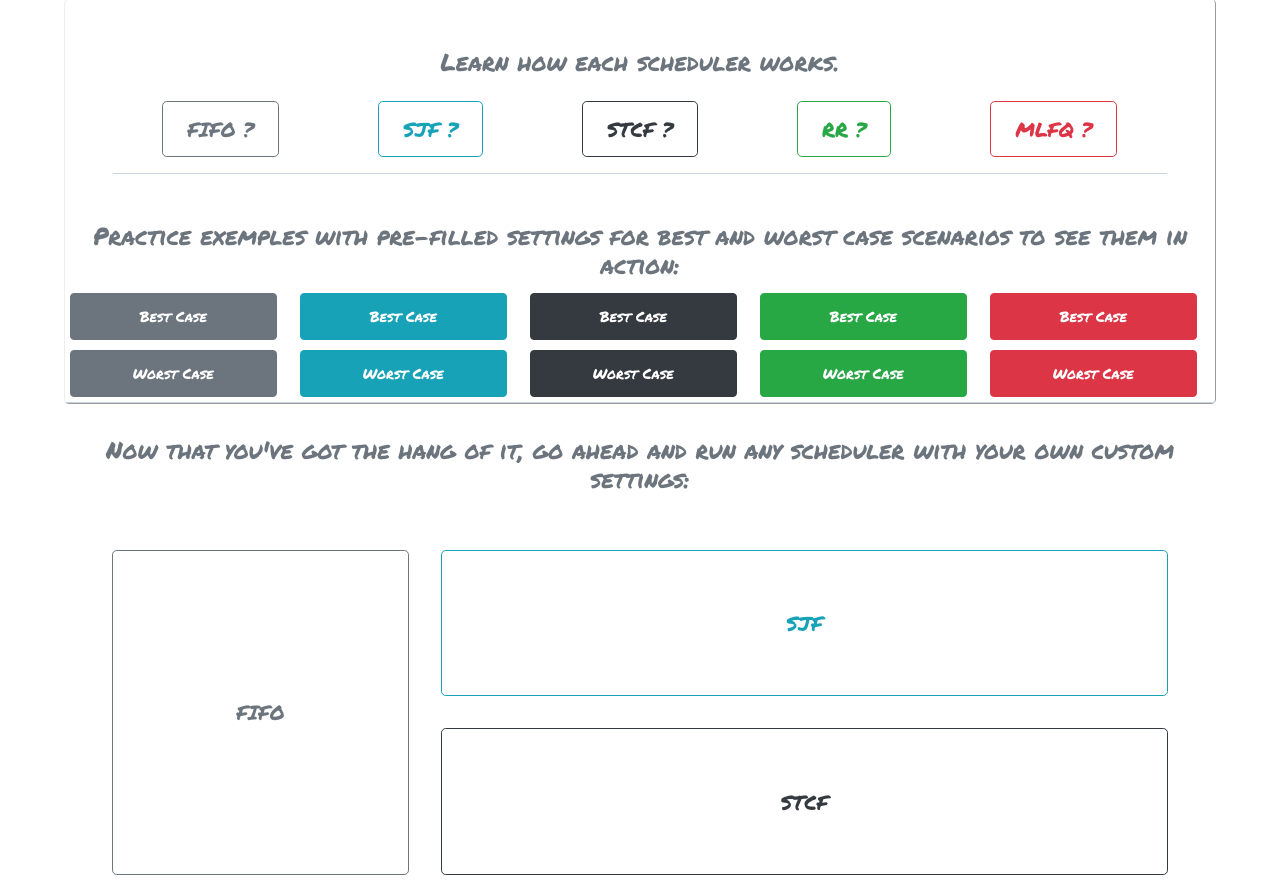
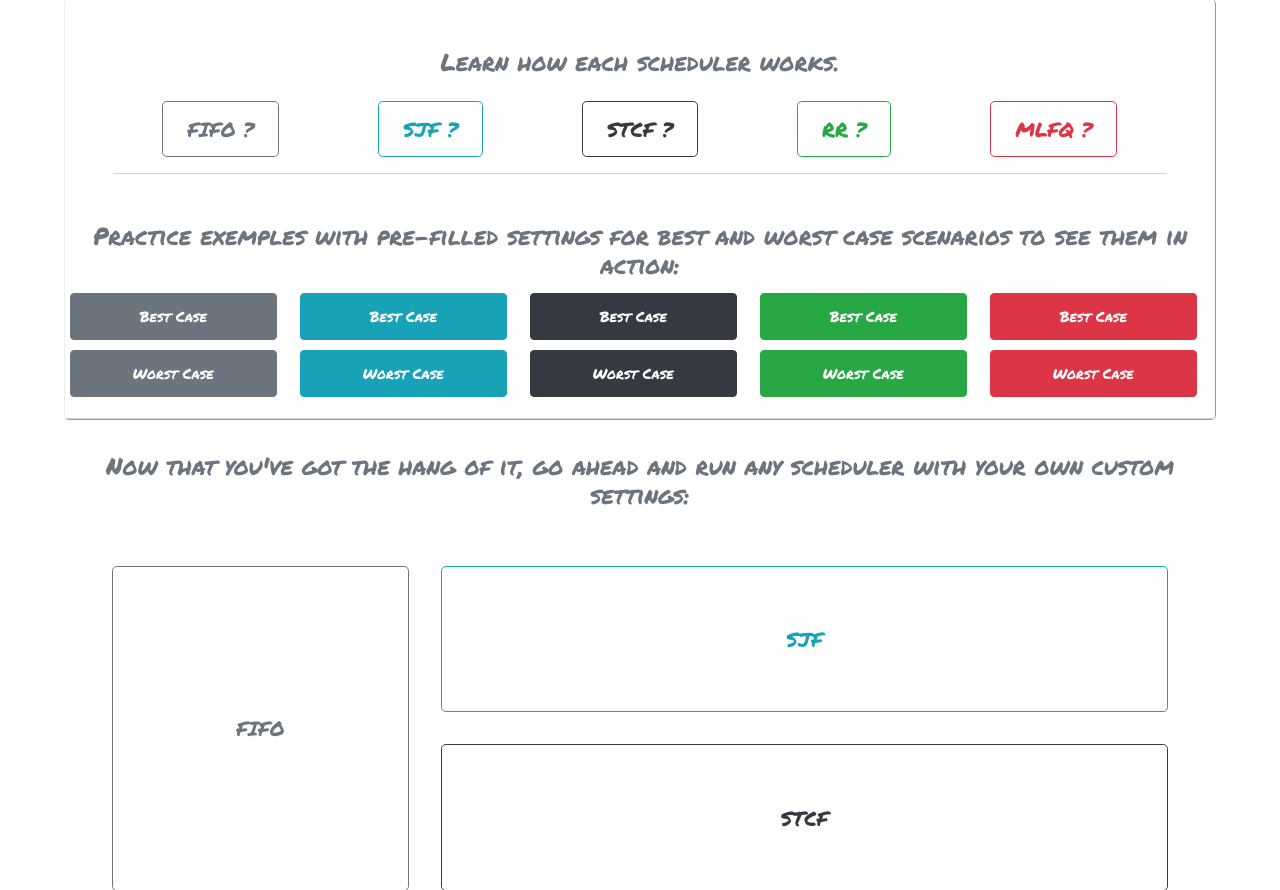
Before and after one commit to DanielaIacoboaea/Scheduler-Simulator, a Django app: template simulation/scheduler/templates/scheduler/index.html in a window 1280 px wide. Shown: the part 175-1065 px from the top of the page. Run offline with Django 3.2, Linux system fonts and the light colour scheme; the template is opened without the code that fills it, so the values that code supplies are empty; some libraries are stand-ins or nearby versions.

Commit message:
Change margin for nav buttons

```diff
--- a/simulation/scheduler/static/scheduler/styles.css
+++ b/simulation/scheduler/static/scheduler/styles.css
@@ -480,7 +480,8 @@ input[type="number"]{
     display: flex;
     flex-direction: column;
     width: 100%;
-    gap: 0.2rem;
+    gap: 0.5rem;
+    margin-bottom: 0.5rem;
 }
 
 .navigation-sched-page button{
@@ -515,6 +516,9 @@ input[type="number"]{
     font-size: 0.9rem;
 }
 
+.good-and-bad{
+    margin-bottom: 1rem;
+}
 
 /*
     Footer with credits
```
